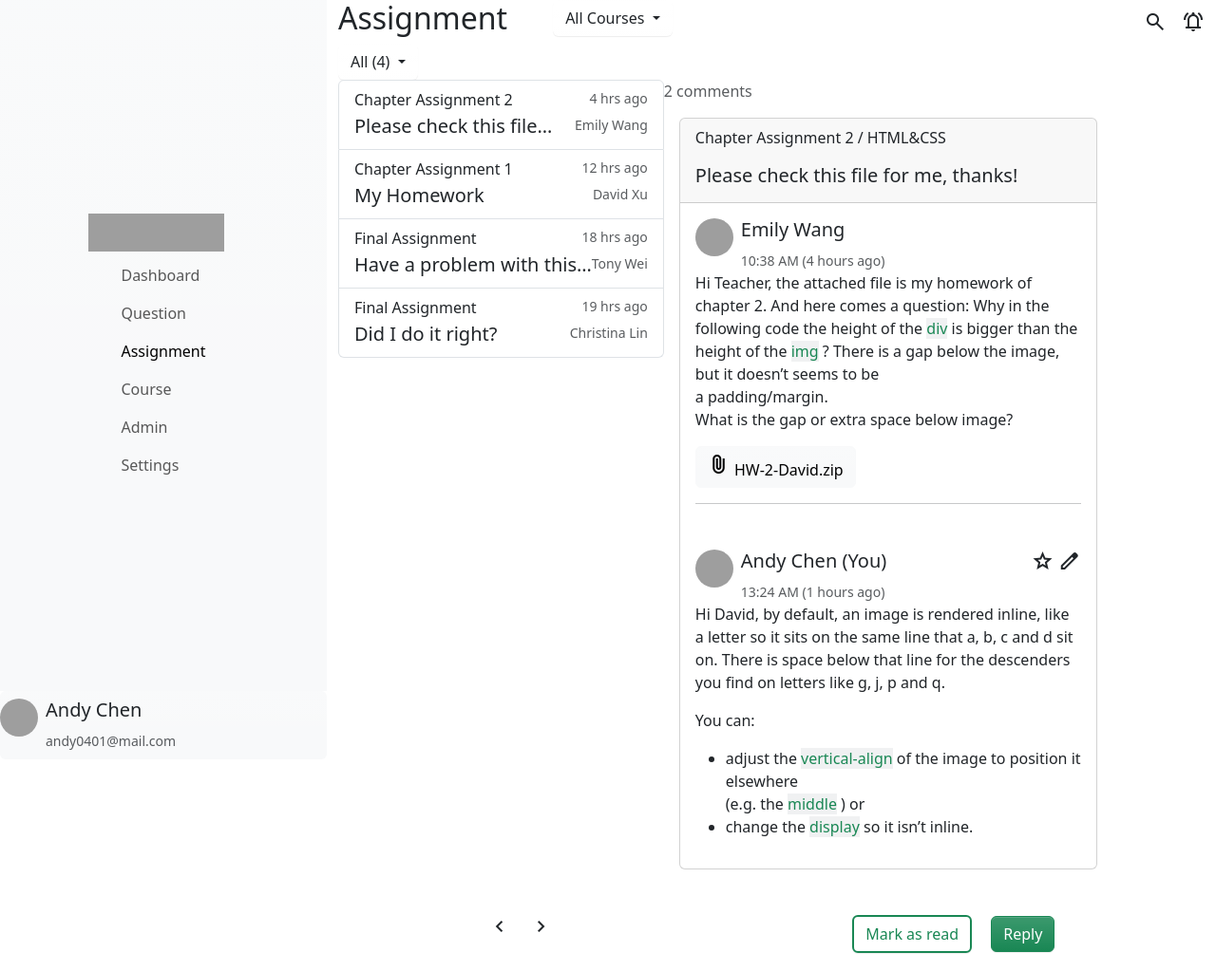
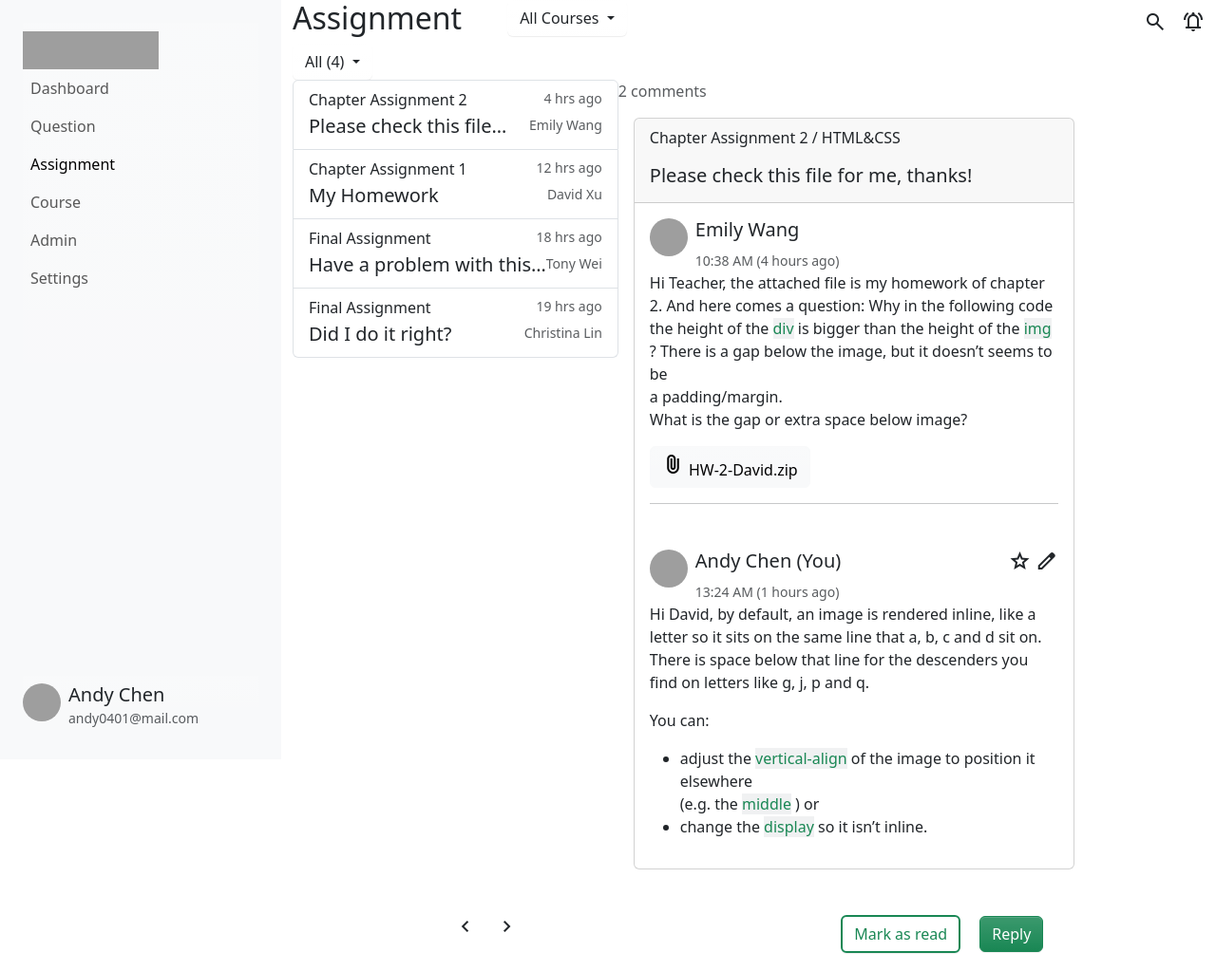
Before and after one commit to Tzuhui/bs5-hw-sample, a website: page index.html in a window 1280 px wide. Shown: the top 1023 px of the page at 95% size. Drawn offline with nearby package versions, Linux system fonts and the light colour scheme; grey boxes are pictures that could not be loaded.

Commit message:
feat: 左側欄修改

```diff
--- a/index.html
+++ b/index.html
@@ -40,12 +40,15 @@
   </head>
   <body>
     <div class="d-flex">
-      <div class="d-flex flex-column" style="height: 100vh">
+      <div
+        class="d-flex flex-column bg-light p-4"
+        style="height: 100vh; width: 296px"
+      >
         <nav
-          class="navbar navbar-expand-lg navbar-light bg-light"
+          class="navbar navbar-expand-lg navbar-light align-items-start"
           style="height: 100%"
         >
-          <div class="container-fluid flex-column">
+          <div>
             <a class="navbar-brand" href="#">
               <img
                 src="https://raw.githubusercontent.com/hexschool/2022-web-layout-training/e33e944d6b136d33939dadf6358d65c76ec06e49/week5/logo-ANSWER.svg"
@@ -79,9 +82,7 @@
             </div>
           </div>
         </nav>
-        <nav
-          class="navbar navbar-expand-lg navbar-light bg-light card border-0"
-        >
+        <nav class="navbar navbar-expand-lg navbar-light">
           <div class="d-flex">
             <img
               src="https://github.com/hexschool/2022-web-layout-training/blob/main/week5/andychen.jpeg?raw=true"
```
